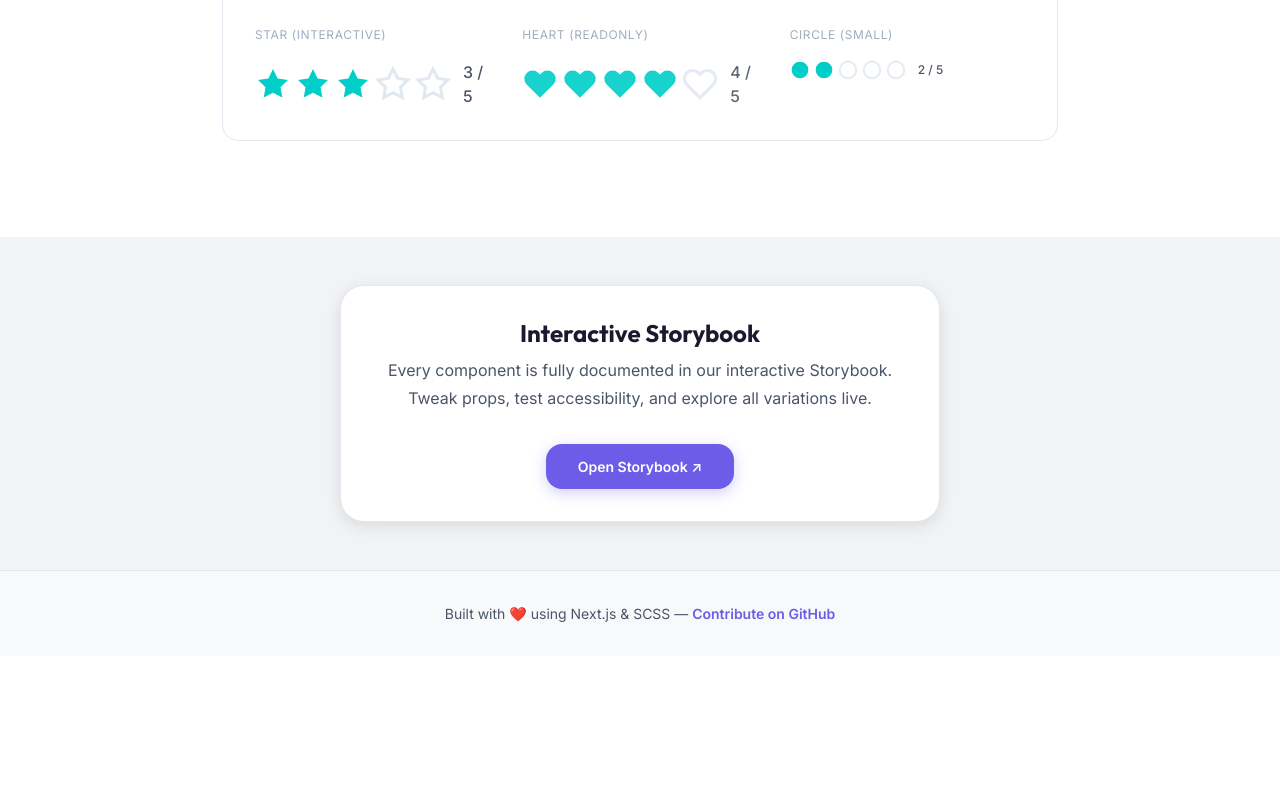
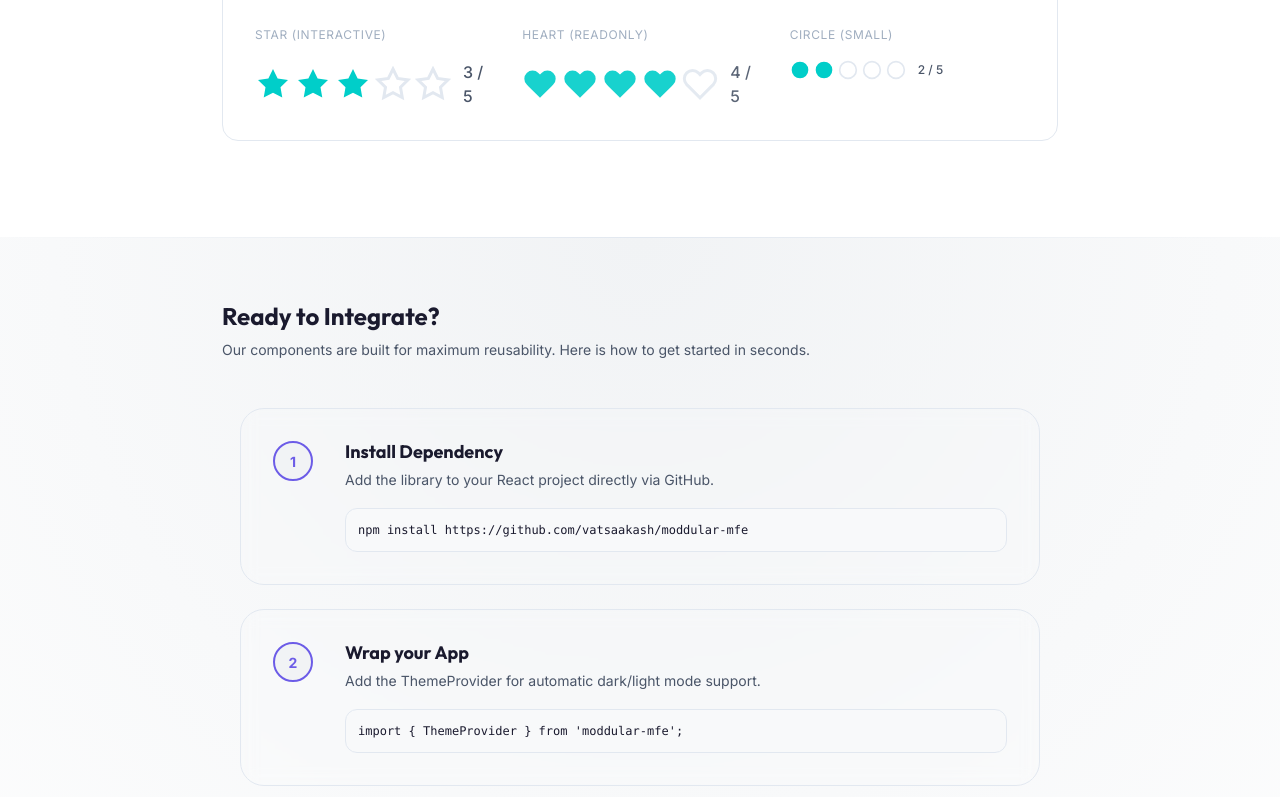
Before and after one commit to vatsaakash/moddular-mfe, a Next.js app: page / in a window 1280 px wide. Shown: the part 2000-2797 px from the top of the page. Before the commit the page ends 2656 px from the top, so only its background shows below. Built offline with nearby package versions, Linux system fonts and the light colour scheme.

Commit message:
Final: add hero Storybook link and update footer attribution

```diff
--- a/src/app/page.module.scss
+++ b/src/app/page.module.scss
@@ -275,6 +275,129 @@
   }
 }
 
+/* ── Usage Section ────────────────────────────────────────── */
+.usageSection {
+  padding: $space-3xl $space-base;
+  background: radial-gradient(circle at 50% 0%, var(--color-surface-raised) 0%, var(--color-bg) 100%);
+  position: relative;
+  overflow: hidden;
+
+  &::before {
+    content: '';
+    position: absolute;
+    top: 0;
+    left: 0;
+    right: 0;
+    height: 1px;
+    background: linear-gradient(90deg, transparent, var(--color-border), transparent);
+  }
+}
+
+.usageGrid {
+  display: flex;
+  flex-direction: column;
+  gap: $space-lg;
+  max-width: 800px;
+  margin: $space-2xl auto 0;
+}
+
+.step {
+  display: flex;
+  gap: $space-xl;
+  padding: $space-xl;
+  background: rgba(var(--color-surface-rgb), 0.5);
+  backdrop-filter: blur(8px);
+  border-radius: $radius-xl;
+  border: 1px solid var(--color-border);
+  position: relative;
+  @include smooth-transition(transform, border-color, box-shadow);
+
+  @include respond-below(md) {
+    flex-direction: column;
+    gap: $space-base;
+    padding: $space-lg;
+  }
+
+  &:hover {
+    transform: translateX(8px);
+    border-color: var(--color-primary);
+    box-shadow: 0 10px 30px -10px rgba(var(--color-primary-rgb), 0.2);
+
+    .stepNumber {
+      transform: scale(1.1);
+      background: var(--color-primary);
+      box-shadow: 0 0 15px var(--color-primary);
+    }
+  }
+
+  .stepInfo {
+    flex: 1;
+  }
+
+  .stepNumber {
+    flex-shrink: 0;
+    display: flex;
+    align-items: center;
+    justify-content: center;
+    width: 40px;
+    height: 40px;
+    background: var(--color-surface-raised);
+    color: var(--color-primary);
+    border: 2px solid var(--color-primary);
+    border-radius: $radius-full;
+    font-size: $font-size-sm;
+    font-weight: $font-weight-bold;
+    @include smooth-transition(transform, background-color, box-shadow);
+  }
+
+  h4 {
+    font-family: $font-family-heading;
+    font-size: $font-size-md;
+    margin-bottom: $space-xs;
+    color: var(--color-text);
+  }
+
+  p {
+    font-size: $font-size-sm;
+    color: var(--color-text-secondary);
+    line-height: $line-height-relaxed;
+    margin-bottom: $space-base;
+  }
+
+  .codeBox {
+    position: relative;
+
+    code {
+      display: block;
+      padding: $space-md;
+      background: var(--color-bg-alt);
+      border-radius: $radius-md;
+      font-family: $font-family-mono;
+      font-size: $font-size-xs;
+      color: var(--color-text);
+      border: 1px solid var(--color-border);
+      overflow-x: auto;
+      white-space: pre;
+    }
+
+    &::after {
+      content: 'COPY';
+      position: absolute;
+      top: 8px;
+      right: 8px;
+      font-size: 10px;
+      font-weight: bold;
+      color: var(--color-text-muted);
+      opacity: 0;
+      @include smooth-transition(opacity);
+    }
+  }
+
+  &:hover .codeBox::after {
+    opacity: 0.5;
+  }
+}
+
 /* ── Storybook Section ────────────────────────────────────── */
 
 .storybookSection {
@@ -311,14 +434,39 @@
 /* ── Footer ───────────────────────────────────────────────── */
 
 .footer {
-  padding: $space-xl $space-base;
+  padding: $space-2xl $space-base;
   text-align: center;
   background: var(--color-bg-alt);
   border-top: 1px solid var(--color-border);
   color: var(--color-text-secondary);
   font-size: $font-size-sm;
 
-  a {
-    font-weight: $font-weight-semibold;
+  p {
+    margin-bottom: $space-sm;
+  }
+
+  strong {
+    color: var(--color-text);
   }
 }
+
+.footerLinks {
+  display: flex;
+  justify-content: center;
+  gap: $space-base;
+  align-items: center;
+
+  a {
+    color: var(--color-primary);
+    text-decoration: none;
+    font-weight: $font-weight-medium;
+
+    &:hover {
+      text-decoration: underline;
+    }
+  }
+}
+
+.divider {
+  color: var(--color-text-muted);
+}
--- a/src/app/page.tsx
+++ b/src/app/page.tsx
@@ -92,6 +92,9 @@ export default function Home() {
           <div className={styles.actions}>
             <a href="#components" className={styles.btnPrimary}>
               Explore Components
+            </a>
+            <a href="storybook/" className={styles.btnSecondary} target="_blank" rel="noopener noreferrer">
+              Storybook ↗
             </a>
             <a
               href="https://github.com/vatsaakash/moddular-mfe"
@@ -225,6 +228,54 @@ export default function Home() {
         </div>
       </section>
 
+      {/* Usage Section */}
+      <section className={styles.usageSection}>
+        <div className={styles.container}>
+          <h2 className={styles.sectionTitle}>Ready to Integrate?</h2>
+          <p className={styles.sectionDesc}>
+            Our components are built for maximum reusability. Here is how to get started in seconds.
+          </p>
+
+          <div className={styles.usageGrid}>
+            <div className={styles.step}>
+              <div className={styles.stepNumber}>1</div>
+              <div className={styles.stepInfo}>
+                <h4>Install Dependency</h4>
+                <p>Add the library to your React project directly via GitHub.</p>
+                <div className={styles.codeBox}>
+                  <code>npm install https://github.com/vatsaakash/moddular-mfe</code>
+                </div>
+              </div>
+            </div>
+
+            <div className={styles.step}>
+              <div className={styles.stepNumber}>2</div>
+              <div className={styles.stepInfo}>
+                <h4>Wrap your App</h4>
+                <p>Add the ThemeProvider for automatic dark/light mode support.</p>
+                <div className={styles.codeBox}>
+                  <code>{`import { ThemeProvider } from 'moddular-mfe';`}</code>
+                </div>
+              </div>
+            </div>
+
+            <div className={styles.step}>
+              <div className={styles.stepNumber}>3</div>
+              <div className={styles.stepInfo}>
+                <h4>Import & Use</h4>
+                <p>
+                  Drop any component into your UI and customize via props.
+                  View the <a href="storybook/" target="_blank" rel="noopener noreferrer"><strong>Storybook code</strong></a> for live snippets.
+                </p>
+                <div className={styles.codeBox}>
+                  <code>{`import { Ratings } from 'moddular-mfe';\n\n<Ratings\n  defaultValue={3}\n  icon="star"\n  max={5}\n  showLabel\n  size="md"\n/>`}</code>
+                </div>
+              </div>
+            </div>
+          </div>
+        </div>
+      </section>
+
       {/* Storybook Section */}
       <section className={styles.storybookSection}>
         <div className={styles.storybookCard}>
@@ -241,16 +292,28 @@ export default function Home() {
 
       {/* Footer */}
       <footer className={styles.footer}>
+        <div className={styles.container}>
           <p>
-          Built with ❤️ using Next.js &amp; SCSS —{' '}
+            &copy; {new Date().getFullYear()} <strong>Akash Ranjan</strong> (vatsaakash). Built with ❤️ using Next.js &amp; SCSS.
+          </p>
+          <div className={styles.footerLinks}>
+            <a
+              href="https://github.com/vatsaakash"
+              target="_blank"
+              rel="noopener noreferrer"
+            >
+              GitHub Profile ↗
+            </a>
+            <span className={styles.divider}>•</span>
             <a
               href="https://github.com/vatsaakash/moddular-mfe"
               target="_blank"
               rel="noopener noreferrer"
             >
-            Contribute on GitHub
+              Project Repository
             </a>
-        </p>
+          </div>
+        </div>
       </footer>
     </main>
   );
```
Also changed, not shown: 1 other file (tests, documents, lock files or other folders). Lines whose indentation alone changed are shown as unchanged.
